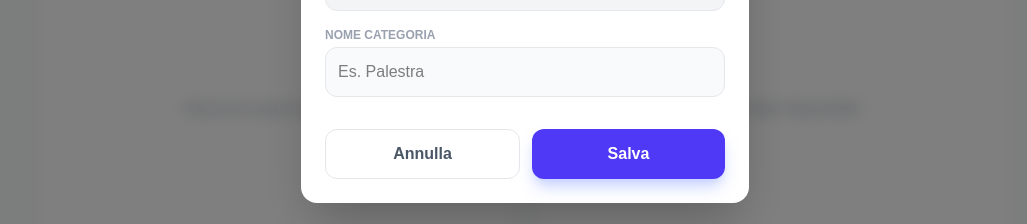
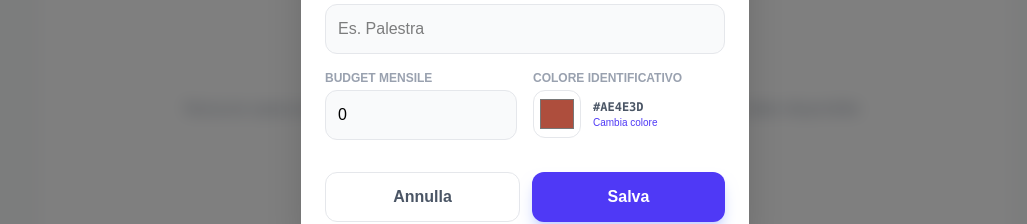
Before and after one commit to johannazambrano/progetto-transazioni-frontend, a Vue app in the folder expense-pulse/: page / in a window 1280 px wide. Both pictures are taken after a click on the button 946 px from the left and 750 px from the top of the page. Shown: the part 366-590 px from the top of the page, without its empty margins (115-1142 px from the left). Built offline with nearby package versions, Linux system fonts and the light colour scheme; no server answers; the HTML template or start-up script is replaced by a standard one.

Commit message:
Aggiunto shake per errori e aggiunta delle proprietà budget e colore alle categorie

```diff
--- a/expense-pulse/src/assets/main.css
+++ b/expense-pulse/src/assets/main.css
@@ -9,3 +9,13 @@ body {
   background-color: #f8fafc;
   font-family: sans-serif;
 }
+
+@keyframes shake {
+  0%, 100% { transform: translateX(0); }
+  25% { transform: translateX(-5px); }
+  75% { transform: translateX(5px); }
+}
+
+.animate-shake {
+  animation: shake 0.2s ease-in-out 0s 2;
+}
--- a/expense-pulse/src/models/dtos/CategoryDTO.ts
+++ b/expense-pulse/src/models/dtos/CategoryDTO.ts
@@ -2,6 +2,8 @@ export interface CategoryDTO {
     id?: string;
     descrizione: string;
     codice: string;
+    budget?: number;
+    colore?: string;
 }
 
 export interface CategoryResponseDTO {
--- a/expense-pulse/src/models/entities/Category.ts
+++ b/expense-pulse/src/models/entities/Category.ts
@@ -2,4 +2,6 @@ export interface Category {
     id: string;
     descrizione: string;
     codice: string;
+    budget: number;
+    colore: string;
 }
--- a/expense-pulse/src/models/mappers/CategoryMapper.ts
+++ b/expense-pulse/src/models/mappers/CategoryMapper.ts
@@ -6,7 +6,9 @@ export class CategoryMapper {
         return {
             id: dto.id || '',
             descrizione: dto.descrizione,
-            codice: dto.codice
+            codice: dto.codice,
+            budget: dto.budget || 0,
+            colore: dto.colore || '#FFFFFF'
         }
     }
 
--- a/expense-pulse/src/stores/categoryStore.ts
+++ b/expense-pulse/src/stores/categoryStore.ts
@@ -38,16 +38,16 @@ export const useCategoryStore = defineStore("category", () => {
     }
   };
 
-  const addCategory = async (descrizione: string) => {
+  const addCategory = async (catData: { descrizione: string, budget: number, colore: string }) => {
     try {
       // 1. Controllo univocità Descrizione (Case Insensitive)
       const isDuplicate = categories.value.some(
-        (cat) => cat.descrizione.toLowerCase() === descrizione.toLowerCase()
+        (cat) => cat.descrizione.toLowerCase() === catData.descrizione.toLowerCase()
       );
 
       if(isDuplicate){
         // si lancia un errore specifico che si potrebbe catturare nella view
-        throw new Error(`La categoria "${descrizione}" esiste già.`);
+        throw new Error(`La categoria "${catData.descrizione}" esiste già.`);
       }
 
       // 2. Recuperiamo il codice dalla computed
@@ -56,8 +56,10 @@ export const useCategoryStore = defineStore("category", () => {
       // 3. Creiamo l'entity
       const newEntity: Category = {
         id: "",
-        descrizione: descrizione,
+        descrizione: catData.descrizione,
         codice: code,
+        budget: catData.budget,
+        colore: catData.colore
       };
 
       // 4. Creiamo DTO e lo inviamo
--- a/expense-pulse/src/views/HomeView.vue
+++ b/expense-pulse/src/views/HomeView.vue
@@ -1,5 +1,5 @@
 <script setup lang="ts">
-import { ref, computed } from "vue";
+import { ref } from "vue";
 import { Pencil, X } from "lucide-vue-next";
 import { useExpenseStore } from "../stores/expenseStore";
 import { useCategoryStore } from "../stores/categoryStore";
@@ -9,7 +9,6 @@ import { onMounted } from "vue";
 import ExpenseChart from "@/components/ExpenseChart.vue";
 import TimeChart from "@/components/TimeChart.vue";
 import AppPagination from "@/components/AppPagination.vue";
-import { ChevronLeft, ChevronRight } from "lucide-vue-next";
 import {
   Wallet,
   ArrowUpCircle,
@@ -51,6 +50,23 @@ onMounted(async () => {
 const isEditing = ref(false);
 const editingId = ref<string | null>(null);
 
+// Variabile per attivare l'effetto shake sugli errori
+const isShakingForm = ref(false);
+const isShakingSearch = ref(false);
+
+// Funzione per attivare l'effetto shake
+// Trigger per il form Nuova Operazione
+const triggerShakeForm = () => {
+  isShakingForm.value = true;
+  setTimeout(() => (isShakingForm.value = false), 400);
+};
+
+// Trigger per la Ricerca Avanzata
+const triggerShakeSearch = () => {
+  isShakingSearch.value = true;
+  setTimeout(() => (isShakingSearch.value = false), 400);
+};
+
 // Funzione per caricare i dati nel form
 const startEdit = (transaction: Transaction) => {
   isEditing.value = true;
@@ -82,28 +98,69 @@ const cancelEdit = () => {
 
 // Variabile per capire se il modale è attivo o no
 const isCategoryModalOpen = ref(false);
-const newCat = ref({ descrizione: "", codice: "" });
+const newCat = ref({
+  descrizione: "",
+  codice: "",
+  budget: 0,
+  colore: "#4f46e5", // Colore di default (Indigo)
+});
 
 const openCategoryModal = () => {
-  console.log("Entro qui 2");
   // Si imposta automaticamente il codice restituito dallo store
   newCat.value.codice = categoryStore.nextAvailableCode;
   console.log("category codice:", categoryStore.nextAvailableCode);
   newCat.value.descrizione = "";
+  newCat.value.budget = 0;
+  isCategoryModalOpen.value = true;
+  // Generiamo un colore casuale
+  let randomColor = generateRandomColor();
+
+  // Opzionale: Controllo rapido per evitare duplicati immediati con quelli esistenti
+  const existingColors = categoryStore.categories.map((c) =>
+    c.colore.toUpperCase()
+  );
+  while (existingColors.includes(randomColor.toUpperCase())) {
+    randomColor = generateRandomColor();
+  }
+
+  newCat.value.colore = randomColor;
   isCategoryModalOpen.value = true;
 };
 
 const saveCategory = async () => {
   // Validazione: controlla che la descrizione non sia vuota
-  if (!newCat.value.descrizione.trim()) return;
+  if (!newCat.value.descrizione.trim() || newCat.value.budget <= 0) {
+    alert("Inserisci una descrizione e un budget valido.");
+    return;
+  }
+
+  // Controllo se il colore è già in uso
+  const colorExists = categoryStore.categories.some(
+    (c) => c.colore === newCat.value.colore
+  );
+  if (colorExists) {
+    alert(
+      "Questo colore è già stato assegnato a un'altra categoria. Scegline uno diverso!"
+    );
+    return;
+  }
 
   try {
     // Passiamo solo la stringa della descrizione allo store
-    await categoryStore.addCategory(newCat.value.descrizione);
+    await categoryStore.addCategory({
+      descrizione: newCat.value.descrizione,
+      budget: newCat.value.budget,
+      colore: newCat.value.colore,
+    });
 
     // Reset e chiusura
     isCategoryModalOpen.value = false;
-    newCat.value.descrizione = "";
+    newCat.value = {
+      descrizione: "",
+      codice: "",
+      budget: 0,
+      colore: "#4f46e5",
+    };
     alert("Categoria creata con successo");
   } catch (e: any) {
     console.error(e);
@@ -142,11 +199,13 @@ const handleSave = async () => {
 
   // Validazione descrizione
   if (!newTransaction.value.title.trim()) {
+    triggerShakeForm();
     return; // Il messaggio apparirà sotto l'input
   }
 
   // Validazione importo (ora gestita graficamente nel template)
   if (newTransaction.value.amount === 0) {
+    triggerShakeForm();
     return;
   }
 
@@ -154,7 +213,10 @@ const handleSave = async () => {
     (cat) => cat.descrizione === newTransaction.value.category
   );
 
-  if (!selectedCategoryObj) return;
+  if (!selectedCategoryObj) {
+    triggerShakeForm();
+    return;
+  }
 
   try {
     // 2. Prepariamo i dati nel formato Entity (con l'oggetto categoria)
@@ -239,12 +301,14 @@ const applyFilters = async () => {
 
   // 1. Controllo Intervallo Completo: Se uno dei due è presente, serve anche l'altro
   if ((startDate && !endDate) || (!startDate && endDate)) {
+    triggerShakeSearch();
     return; // Usciamo silenziosamente, il messaggio apparirà nel template
   }
 
   // 2. Controllo Coerenza Date: Fine deve essere >= Inizio
   if (startDate && endDate && new Date(endDate) < new Date(startDate)) {
     // Qui non facciamo nulla, lasciamo che il messaggio di errore nel template avvisi l'utente
+    triggerShakeSearch();
     return;
   }
 
@@ -265,6 +329,16 @@ const applyFilters = async () => {
 const resetFilters = async () => {
   filters.value = { title: "", category: "", startDate: "", endDate: "" };
   await store.fetchTransactions();
+};
+
+// Funzione per generare un colore HEX random
+const generateRandomColor = () => {
+  const letters = "0123456789ABCDEF";
+  let color = "#";
+  for (let i = 0; i < 6; i++) {
+    color += letters[Math.floor(Math.random() * 16)];
+  }
+  return color;
 };
 </script>
 
@@ -325,6 +399,7 @@ const resetFilters = async () => {
 
     <section
       class="bg-white p-6 rounded-2xl shadow-md border border-gray-100 mb-10 transition-all"
+      :class="{ 'animate-shake border-red-200': isShakingForm }"
     >
       <h2 class="text-lg font-bold mb-4 text-gray-800 flex items-center gap-2">
         <component
@@ -366,7 +441,9 @@ const resetFilters = async () => {
             type="number"
             placeholder="0.00"
             class="w-full p-3 bg-gray-50 border border-gray-200 rounded-xl focus:ring-2 focus:ring-indigo-500 outline-none"
-            :class="{ 'border-red-400': showErrors && newTransaction.amount === 0 }"
+            :class="{
+              'border-red-400': showErrors && newTransaction.amount === 0,
+            }"
           />
           <p
             v-if="showErrors && newTransaction.amount === 0"
@@ -433,10 +510,11 @@ const resetFilters = async () => {
 
     <!-- INIZIO RICERCA AVANZATA -->
     <section
-      class="bg-white p-6 rounded-2xl shadow-sm border border-gray-100 mb-8"
+      class="bg-white p-6 rounded-2xl shadow-sm border border-gray-100 mb-8 transition-all"
+      :class="{ 'animate-shake border-red-200': isShakingSearch }"
     >
       <div class="flex justify-between items-center mb-4">
-        <h3 class="text-sm font-bold text-gray-400 uppercase tracking-wider">
+        <h3 class="text-sm font-bold text-gray-800 uppercase tracking-wider">
           Ricerca Avanzata
         </h3>
         <button
@@ -658,6 +736,46 @@ const resetFilters = async () => {
             class="w-full p-3 bg-gray-50 border border-gray-200 rounded-xl focus:ring-2 focus:ring-indigo-500 outline-none"
           />
         </div>
+        <div class="grid grid-cols-2 gap-4">
+          <div>
+            <label class="block text-xs font-bold text-gray-400 uppercase mb-1"
+              >Budget Mensile</label
+            >
+            <input
+              v-model.number="newCat.budget"
+              type="number"
+              placeholder="0.00"
+              class="w-full p-3 bg-gray-50 border border-gray-200 rounded-xl focus:ring-2 focus:ring-indigo-500 outline-none"
+            />
+          </div>
+          <div>
+            <label class="block text-xs font-bold text-gray-400 uppercase mb-1"
+              >Colore Identificativo</label
+            >
+            <div class="flex items-center gap-3">
+              <div class="relative group">
+                <input
+                  v-model="newCat.colore"
+                  type="color"
+                  class="w-12 h-12 p-1 bg-white border border-gray-200 rounded-xl cursor-pointer"
+                />
+              </div>
+
+              <div class="flex flex-col">
+                <span class="text-xs font-mono font-bold text-gray-600">{{
+                  newCat.colore.toUpperCase()
+                }}</span>
+                <button
+                  @click="newCat.colore = generateRandomColor()"
+                  type="button"
+                  class="text-[10px] text-indigo-600 hover:underline flex items-center gap-1"
+                >
+                  Cambia colore
+                </button>
+              </div>
+            </div>
+          </div>
+        </div>
       </div>
 
       <div class="mt-8 flex gap-3">
```
